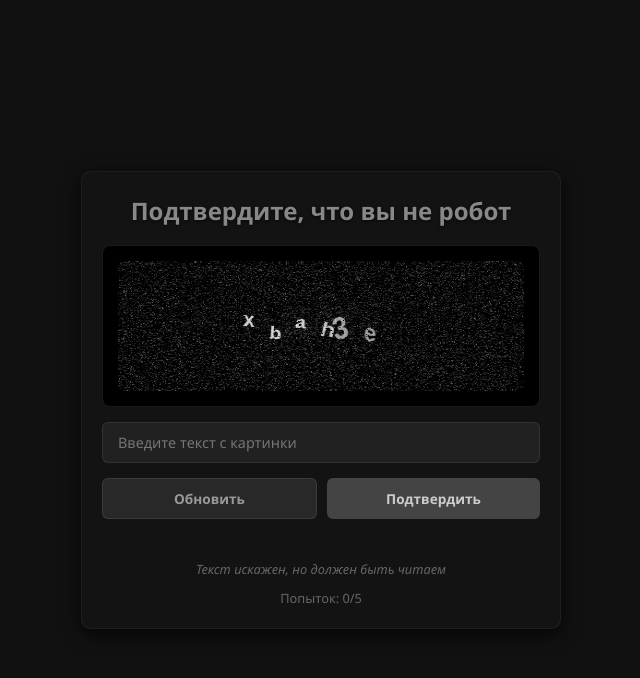
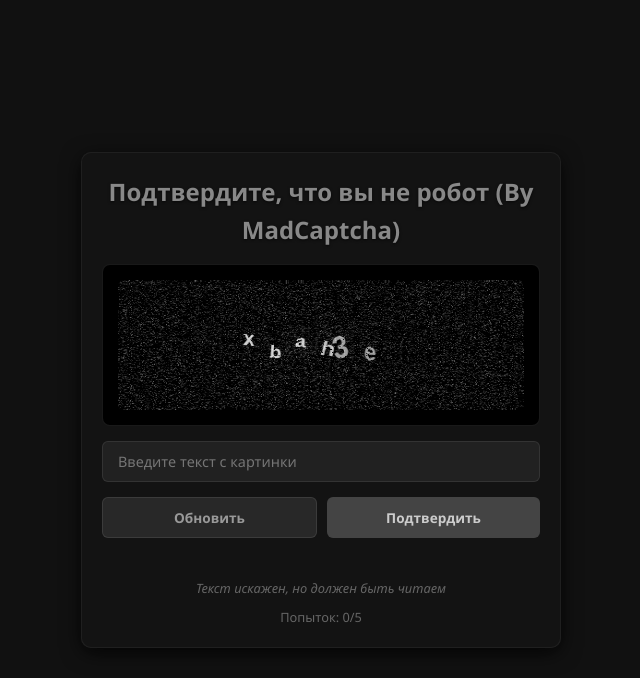
Before and after one commit to RggolikSN/captcha1variant, a plain HTML site: page index.html in a window 1280 px wide. Shown: the whole page, without its empty margins (319-959 px from the left). Drawn offline with Linux system fonts and the light colour scheme.

Commit message:
Update index.html

```diff
--- a/index.html
+++ b/index.html
@@ -265,7 +265,7 @@
     <!-- Overlay с капчей -->
     <div class="captcha-overlay" id="captchaOverlay">
         <div class="captcha-container">
-            <h1 class="captcha-title">Подтвердите, что вы не робот</h1>
+            <h1 class="captcha-title">Подтвердите, что вы не робот (By MadCaptcha)</h1>
 
             <div class="captcha-display">
                 <canvas class="captcha-canvas" id="captchaCanvas" width="440" height="130"></canvas>
```
